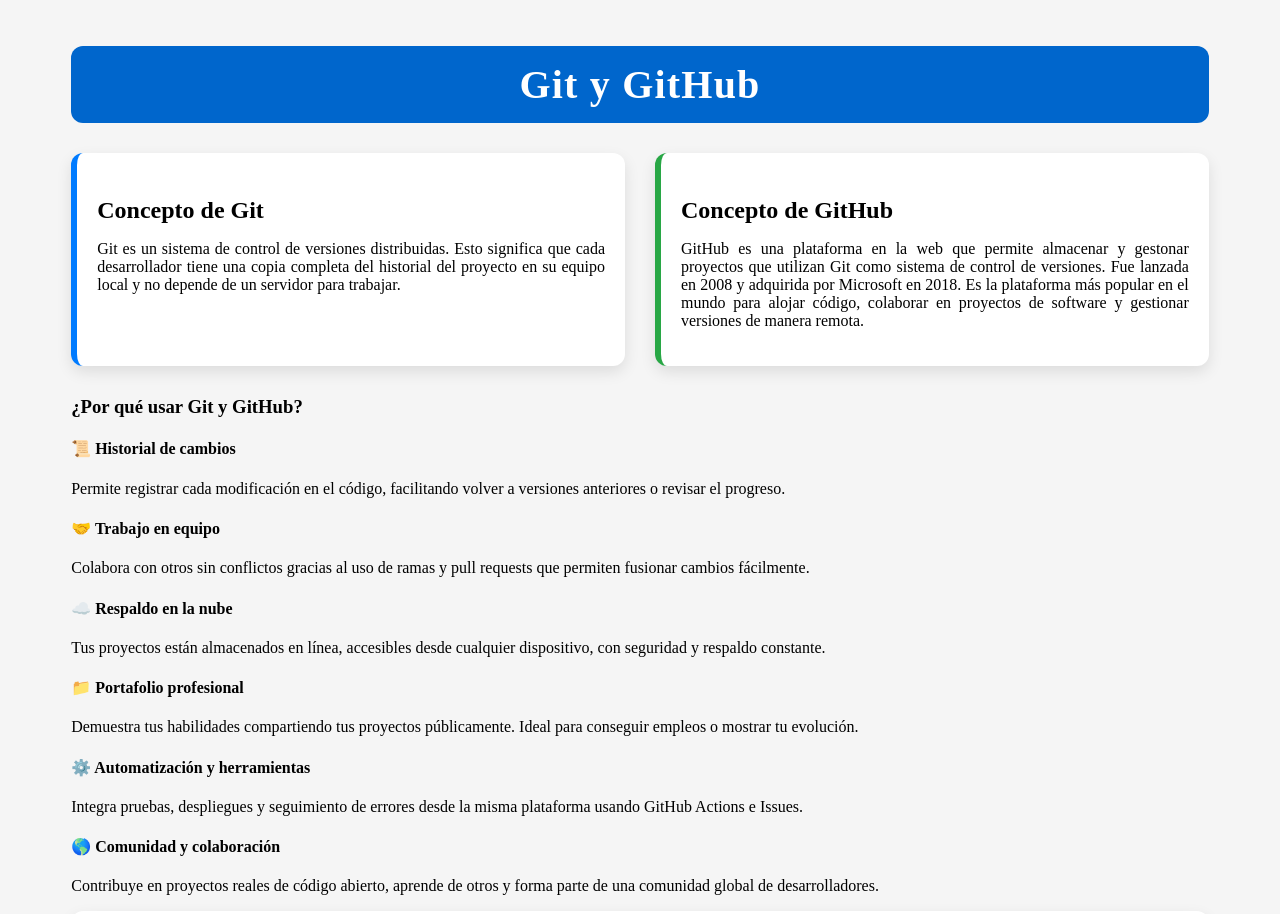
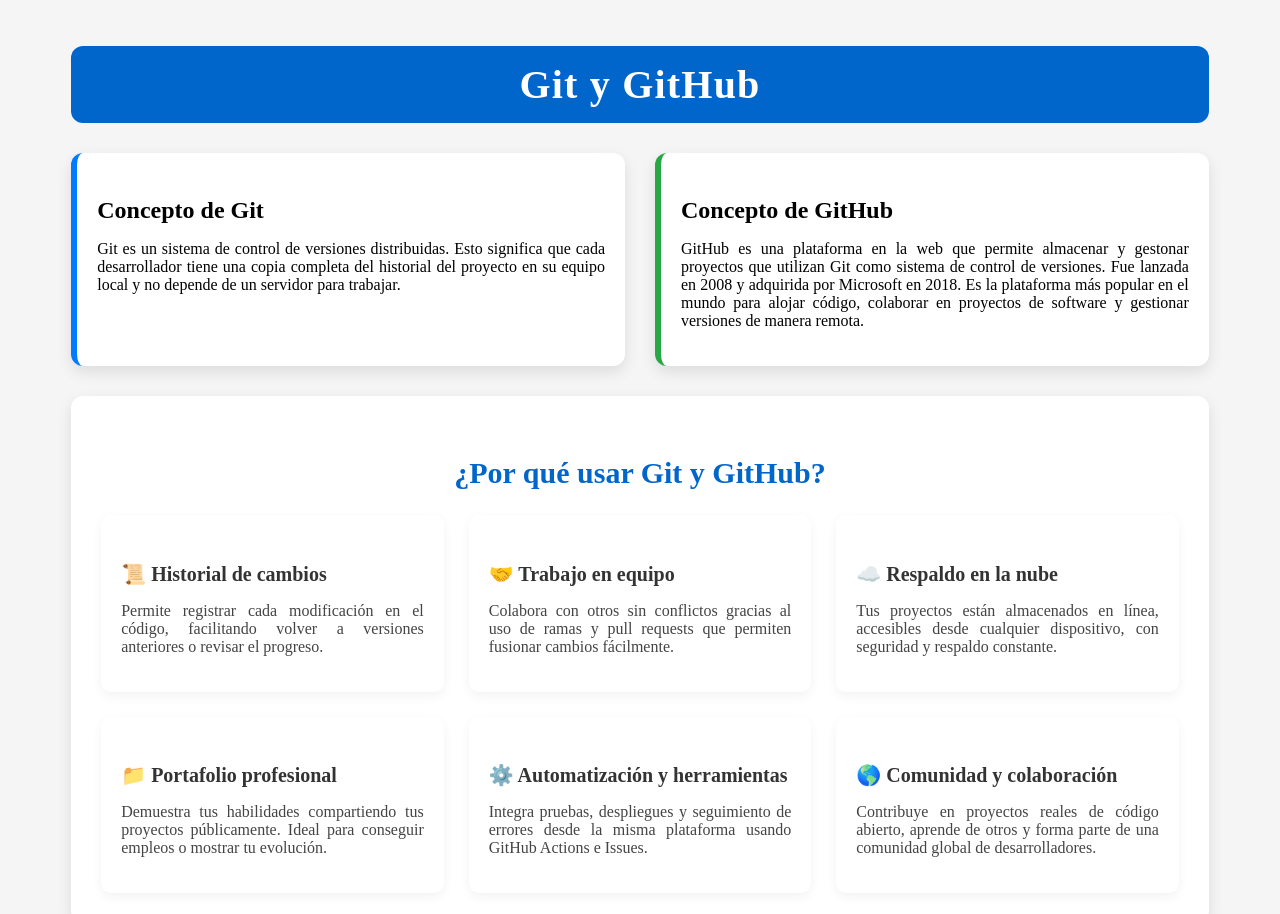
Before and after one commit to MGarcia7783/Ejercicio1, a plain HTML site: page index.html in a window 1280 px wide. Shown: the top 914 px of the page. Drawn offline with Linux system fonts and the light colour scheme.

Commit message:
Examen con css

```diff
--- a/css/styles.css
+++ b/css/styles.css
@@ -75,3 +75,47 @@ h2 {
   padding: 12px 15px;
   text-align: left;
 }
+
+.seccion-beneficios {
+  background-color: #ffffff;
+  padding: 30px;
+  margin-bottom: 40px;
+  border-radius: 12px;
+  box-shadow: 0 6px 15px rgba(0, 0, 0, 0.1);
+}
+
+.seccion-beneficios h3 {
+  font-size: 30px;
+  color: #0066cc;
+  margin-bottom: 25px;
+  text-align: center;
+}
+
+.lista-beneficios {
+  display: grid;
+  grid-template-columns: repeat(auto-fit, minmax(260px, 1fr));
+  gap: 25px;
+}
+
+.beneficio {
+  padding: 20px;
+  border-radius: 10px;
+  box-shadow: 0 4px 12px rgba(0, 0, 0, 0.05);
+  transition: transform 0.3s ease;
+}
+
+.beneficio:hover {
+  transform: translateY(-5px);
+}
+
+.beneficio h4 {
+  font-size: 20px;
+  color: #333;
+  margin-bottom: 10px;
+}
+
+.beneficio p {
+  font-size: 16px;
+  color: #444;
+  text-align: justify;
+}
```
